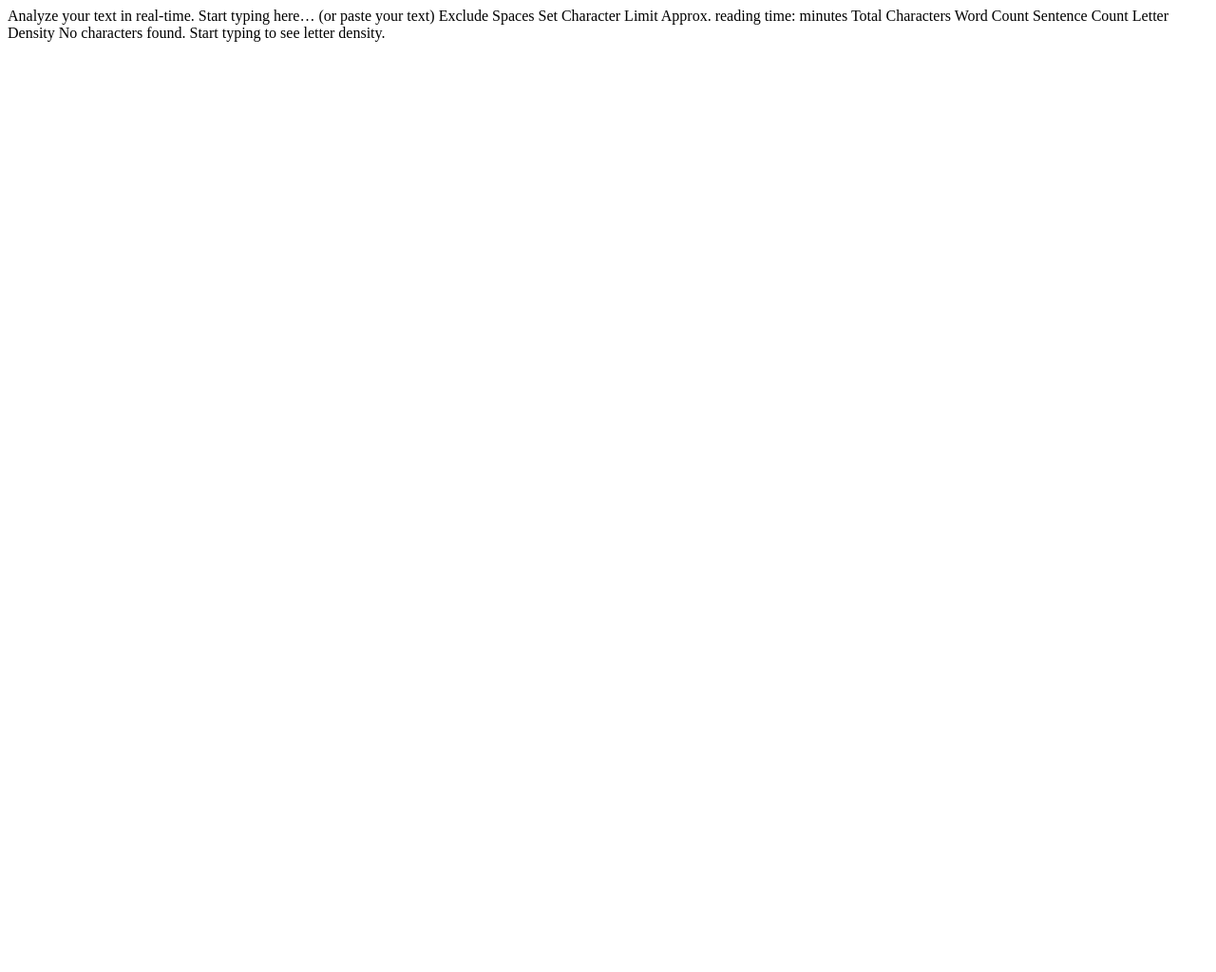
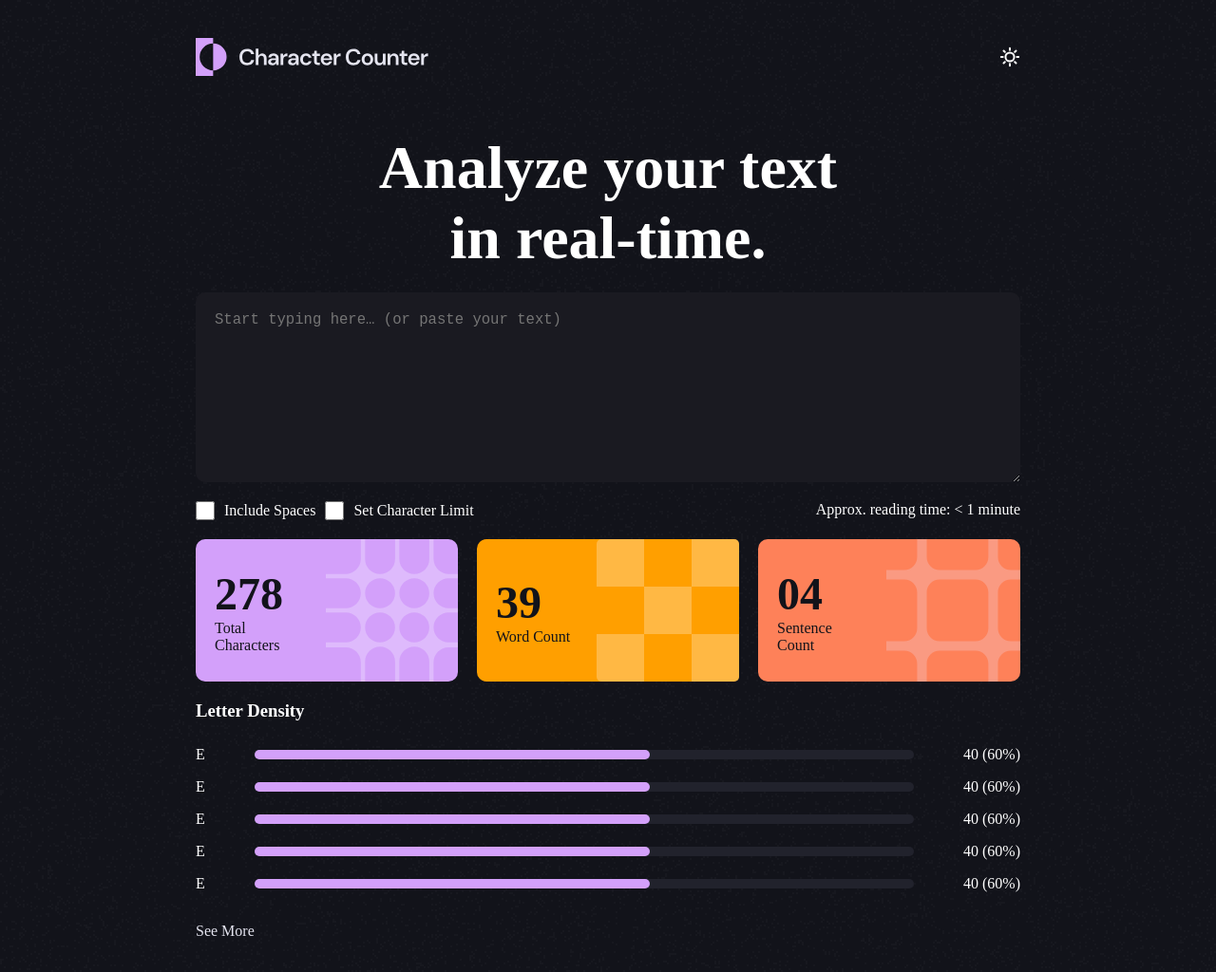
Before and after one commit to Bentil4/character-counter, a plain HTML site: page starter-code/index.html in a window 1280 px wide. Shown: the whole page at 95% size. Before the commit the page ends 800 px from the top, so only its background shows below. Drawn offline with Linux system fonts and the light colour scheme.

Commit message:
added style sheet, and modified html structure

```diff
--- a/starter-code/index.html
+++ b/starter-code/index.html
@@ -1,35 +1,100 @@
 <!DOCTYPE html>
 <html lang="en">
-<head>
-  <meta charset="UTF-8">
-  <meta name="viewport" content="width=device-width, initial-scale=1.0">
+  <head>
+    <meta charset="UTF-8" />
+    <meta name="viewport" content="width=device-width, initial-scale=1.0" />
+    <link rel="stylesheet" href="style.css" />
+    <link
+      rel="icon"
+      type="image/png"
+      sizes="32x32"
+      href="./assets/images/favicon-32x32.png"
+    />
 
-  <link rel="icon" type="image/png" sizes="32x32" href="./assets/images/favicon-32x32.png">
+    <title>Frontend Mentor | Character counter</title>
+  </head>
+  <body>
+    <header>
+      <nav>
+        <img src="./assets/images/logo-dark-theme.svg" alt="logo" />
+        <img src="./assets/images/icon-sun.svg" alt="theme-toggle" />
+      </nav>
+    </header>
 
-  <title>Frontend Mentor | Character counter</title>
-</head>
-<body>
+    <main class="container">
+      <h1 class="title-one">Analyze your text in real-time.</h1>
+      <h1 class="title-two">Analyze your text <br />in real-time.</h1>
 
-  Analyze your text in real-time.
+      <section class="textarea-box">
+        <textarea
+          placeholder="Start typing here… (or paste your text)"
+        ></textarea>
+      </section>
 
-  Start typing here… (or paste your text)
+      <section class="wrapper-checkbox">
+        <section class="checkbox">
+          <label class="check-wrap" for="">
+            <input type="checkbox" name="" id="space" />
+            <label for="">Include Spaces</label>
+          </label>
+          <label class="check-wrap" for="">
+            <input type="checkbox" name="" id="Limit" />
+            <label for="">Set Character Limit</label>
+          </label>
+        </section>
+        <p>Approx. reading time: &lt; 1 minute</p>
+      </section>
 
-  Exclude Spaces
-  Set Character Limit
+      <section class="wrapper-cards">
+        <article class="card purple">
+          <section>
+            <h2>278</h2>
+            <p>Total Characters</p>
+          </section>
+        </article>
+        <article class="card yellow">
+          <section>
+            <h2>39</h2>
+            <p>Word Count</p>
+          </section>
+        </article>
+        <article class="card orange">
+          <section>
+            <h2>04</h2>
+            <p>Sentence Count</p>
+          </section>
+        </article>
+      </section>
 
-  Approx. reading time: <!-- Insert number --> minutes
-
-  <!-- Insert number -->
-  Total Characters
-
-  <!-- Insert number -->
-  Word Count
-
-  <!-- Insert number -->
-  Sentence Count
-
-  Letter Density
-  No characters found. Start typing to see letter density.
-
-</body>
+      <section class="word-wrapper">
+        <h3>Letter Density</h3>
+        <article class="word-details">
+          <p class="letter">E</p>
+          <p class="progress-bar"></p>
+          <p class="percentage">40 (60%)</p>
+        </article>
+        <article class="word-details">
+          <p class="letter">E</p>
+          <p class="progress-bar"></p>
+          <p class="percentage">40 (60%)</p>
+        </article>
+        <article class="word-details">
+          <p class="letter">E</p>
+          <p class="progress-bar"></p>
+          <p class="percentage">40 (60%)</p>
+        </article>
+        <article class="word-details">
+          <p class="letter">E</p>
+          <p class="progress-bar"></p>
+          <p class="percentage">40 (60%)</p>
+        </article>
+        <article class="word-details">
+          <p class="letter">E</p>
+          <p class="progress-bar"></p>
+          <p class="percentage">40 (60%)</p>
+        </article>
+      </section>
+      <button class="btn">See More</button>
+    </main>
+  </body>
 </html>
--- /dev/null
+++ b/starter-code/style.css
@@ -0,0 +1,298 @@
+* {
+  padding: 0;
+  margin: 0;
+  box-sizing: border-box;
+}
+
+body {
+  font-family: "DM Sans", "Times New Roman", Times, serif;
+  background: url(./assets/images/bg-dark-theme.png);
+  color: white;
+  padding: 40px 20px;
+}
+
+header nav {
+  display: flex;
+  justify-content: space-between;
+  align-items: center;
+  width: 70%;
+  margin: auto;
+}
+
+main {
+  display: flex;
+  flex-direction: column;
+  align-items: center;
+  text-align: center;
+  gap: 20px;
+  margin-top: 60px;
+  width: 70%;
+  margin: 60px auto 0;
+}
+
+main h1 {
+  font-size: 4em;
+}
+
+.title-one {
+  display: none;
+}
+
+.textarea-box {
+  width: 100%;
+  height: 200px;
+  background: #1a1a21;
+  border-radius: 10px;
+}
+
+.textarea-box textarea {
+  width: 100%;
+  height: 100%;
+  background: transparent;
+  border: none;
+  outline: none;
+  color: white;
+  font-size: 1.2em;
+  padding: 20px;
+}
+
+.wrapper-cards {
+  display: flex;
+  flex-direction: row;
+  justify-content: space-between;
+  width: 100%;
+  gap: 20px;
+  flex-wrap: nowrap;
+  color: #12131a;
+}
+
+.check-wrap {
+  display: flex;
+  flex-direction: row;
+  align-items: center;
+  gap: 10px;
+}
+.card {
+  background: #1a1a21;
+  border-radius: 10px;
+  /* padding: 0 0 0 10px; */
+  display: flex;
+  flex-direction: row-reverse;
+  align-items: center;
+  justify-content: space-between;
+  /* gap: 10px; */
+  flex: 1;
+}
+.card section {
+  z-index: 1;
+  position: relative;
+}
+
+.card.purple {
+  background-color: #d3a0fa;
+}
+.card.purple::before {
+  content: "";
+  background-image: url(./assets/images/pattern-character-count.svg);
+  width: 150px;
+  height: 150px;
+}
+.card.yellow::before {
+  content: "";
+  background-image: url(./assets/images/pattern-word-count.svg);
+  width: 150px;
+  height: 150px;
+  border-radius: 5px;
+}
+.card.orange::before {
+  content: "";
+  background-image: url(./assets/images/pattern-sentence-count.svg);
+  width: 150px;
+  height: 150px;
+}
+.card.yellow {
+  background-color: #ff9f00;
+}
+.card.orange {
+  background-color: #fe8159;
+}
+
+.wrapper-cards h2 {
+  margin: 0;
+  font-size: 3em;
+}
+
+.wrapper-checkbox {
+  display: flex;
+  flex-direction: row;
+  justify-content: space-between;
+  width: 100%;
+  gap: 20px;
+}
+
+.wrapper-cards section {
+  padding: 20px;
+  text-align: left;
+}
+
+.checkbox {
+  display: flex;
+  flex-direction: row;
+  align-items: center;
+  gap: 10px;
+}
+
+input[type="checkbox"] {
+  background-color: transparent;
+  border-radius: 5px;
+  cursor: pointer;
+  width: 20px;
+  height: 20px;
+  accent-color: #d3a0fa;
+}
+
+.word-wrapper {
+  display: flex;
+  flex-direction: column;
+  width: 100%;
+}
+
+.word-wrapper h3 {
+  text-align: left;
+  margin-bottom: 10px;
+}
+
+.word-details {
+  display: flex;
+  align-items: center;
+  justify-content: space-between;
+  gap: 10px;
+  flex: 1;
+  padding-top: 1em;
+}
+
+.progress-bar {
+  width: 90%;
+  height: 10px;
+  border-radius: 5px;
+  background-color: #21222c;
+}
+
+.progress-bar::after {
+  content: "";
+  display: block;
+  width: 60%;
+  height: 100%;
+  background-color: #d3a0fa;
+  border-radius: 5px;
+}
+
+.btn {
+  padding: 12px 0;
+  color: #e4e4ef;
+  font-size: 1rem;
+  font-weight: 200;
+  font-family: dm sans, "Times New Roman", Times, serif;
+  border: none;
+  cursor: pointer;
+  outline: none;
+  background-color: transparent;
+  align-self: flex-start;
+}
+
+/* Media Queries */
+
+@media (max-width: 768px) {
+  header nav {
+    display: flex;
+    justify-content: space-between;
+    align-items: center;
+    width: 100%;
+    margin: auto;
+  }
+  main {
+    width: 100%;
+  }
+
+  .title-one {
+    display: none;
+  }
+
+  .wrapper-cards {
+    flex-direction: row;
+    flex-wrap: nowrap;
+    width: 100%;
+  }
+
+  .card {
+    /* width: 2em; */
+    flex: 1;
+    min-width: 0;
+  }
+
+  .progress-bar {
+    width: 80%;
+  }
+}
+
+@media (max-width: 480px) {
+  header nav {
+    display: flex;
+    justify-content: space-between;
+    align-items: center;
+    width: 100%;
+    margin: auto;
+  }
+  main {
+    width: 100%;
+  }
+  main h1 {
+    font-size: 2em;
+    width: 90%;
+  }
+
+  .title-one {
+    display: block;
+  }
+
+  .title-two {
+    display: none;
+  }
+  .wrapper-checkbox {
+    flex-direction: column;
+  }
+
+  .checkbox {
+    flex-direction: column;
+    align-items: flex-start;
+  }
+
+  .checkbox label {
+    display: flex;
+    align-items: center;
+    gap: 10px;
+  }
+
+  .wrapper-checkbox p {
+    text-align: left;
+  }
+
+  .progress-bar {
+    width: 60%;
+  }
+}
+
+@media (min-width: 1024px) {
+  main h1 {
+    font-size: 4em;
+    /* width: 70%; */
+  }
+
+  .progress-bar {
+    width: 80%;
+  }
+
+  .word-wrapper {
+    width: 100%;
+  }
+}
```
